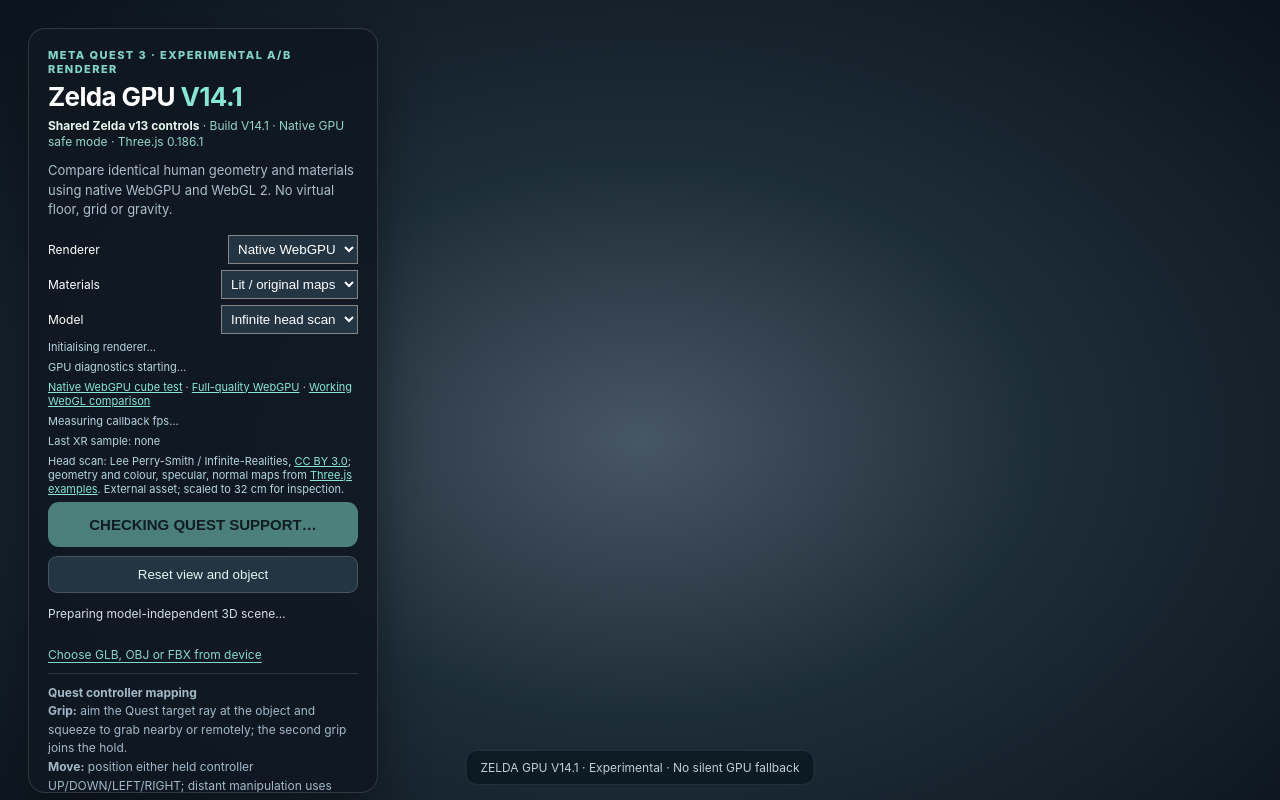
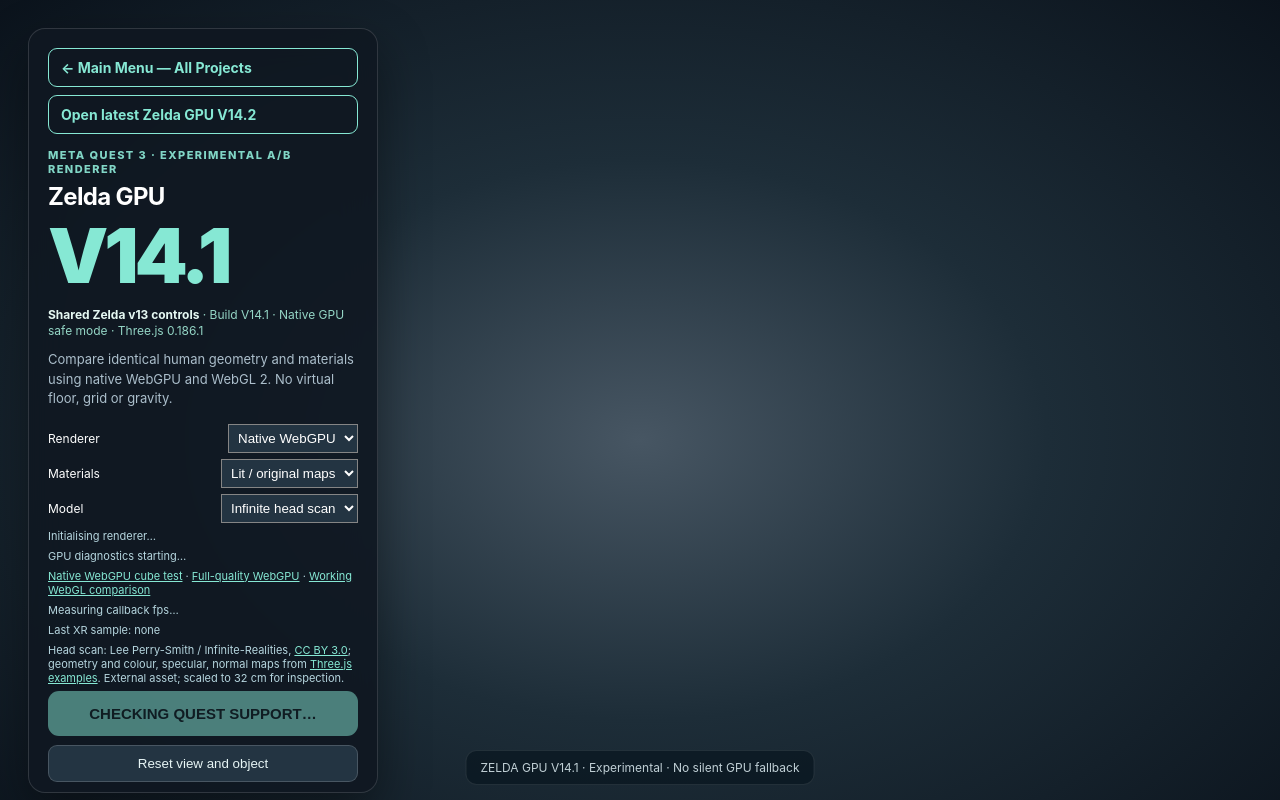
Before and after one commit to mikkk111/vr, a plain HTML site: page objects/zelda-gpu-v14-1/index.html in a window 1280 px wide. Drawn offline with nearby package versions, Linux system fonts and the light colour scheme.

Commit message:
Add menu and latest-release navigation to archived Zelda V14.1 without changing renderer

```diff
--- a/objects/zelda-gpu-v14-1/index.html
+++ b/objects/zelda-gpu-v14-1/index.html
@@ -29,14 +29,17 @@
     .kbd{border:1px solid #ffffff40;border-radius:4px;font-size:10px;padding:1px 4px;color:#e6f7fc}
     #footer{position:fixed;z-index:2;bottom:15px;left:50%;transform:translateX(-50%);background:#091720bb;border:1px solid #ffffff18;padding:9px 14px;border-radius:11px;color:#c1d0d6;white-space:nowrap;font-size:12px;pointer-events:none}
     @media(max-width:600px){#panel{padding:14px}h1{font-size:21px}.sub{margin-bottom:9px}#footer{font-size:10px;bottom:8px}}
-  #panel{max-height:calc(100dvh - 35px);overflow:auto}#panel label:not(#filelabel){display:flex;justify-content:space-between;align-items:center;font-size:12px;margin:6px 0}#panel select{max-width:65%;background:#233442;color:#fff;padding:5px}#panel p{font-size:11px;color:#b6d6df;margin:6px 0}#panel a{color:#86e8d4}</style>
+  #panel{max-height:calc(100dvh - 35px);overflow:auto}#panel label:not(#filelabel){display:flex;justify-content:space-between;align-items:center;font-size:12px;margin:6px 0}#panel select{max-width:65%;background:#233442;color:#fff;padding:5px}#panel p{font-size:11px;color:#b6d6df;margin:6px 0}#panel a{color:#86e8d4}
+.project-nav{margin:0 0 14px;display:grid;gap:8px}.project-nav a{display:block;padding:10px 12px;border:1px solid #86e8d4;border-radius:9px;color:#c2fff1;text-decoration:none;font-size:14px;font-weight:750}.project-name{display:block;font-size:24px;font-weight:750;line-height:1.2}.build-version{display:block;color:#86e8d4;font-size:clamp(54px,9vw,76px);font-weight:900;line-height:1.05;letter-spacing:-.055em;margin:4px 0 12px;white-space:nowrap}
+</style>
   <script type="importmap">{"imports":{"three":"https://cdn.jsdelivr.net/npm/three@0.186.1/build/three.module.js","three/webgpu":"https://cdn.jsdelivr.net/npm/three@0.186.1/build/three.webgpu.js","three/addons/":"https://cdn.jsdelivr.net/npm/three@0.186.1/examples/jsm/"}}</script>
 </head>
 <body>
   <div id="scene"></div>
   <section id="panel">
+    <nav class="project-nav" aria-label="Project navigation"><a href="../../">← Main Menu — All Projects</a><a href="../zelda-gpu-v14-2/?v=14.2">Open latest Zelda GPU V14.2</a></nav>
     <div class="eyebrow">Meta Quest 3 · Experimental A/B renderer</div>
-    <h1>Zelda GPU <span style="color:#86e8d4">V14.1</span></h1>
+    <h1><span class="project-name">Zelda GPU</span><strong class="build-version">V14.1</strong></h1>
     <div class="versionline"><strong>Shared Zelda v13 controls</strong> · Build V14.1 · Native GPU safe mode · Three.js 0.186.1</div>
     <div class="sub">Compare identical human geometry and materials using native WebGPU and WebGL 2. No virtual floor, grid or gravity.</div>
     <label>Renderer <select id="rendererSelect"><option value="webgpu">Native WebGPU</option><option value="webgl">WebGL 2</option></select></label>
```
